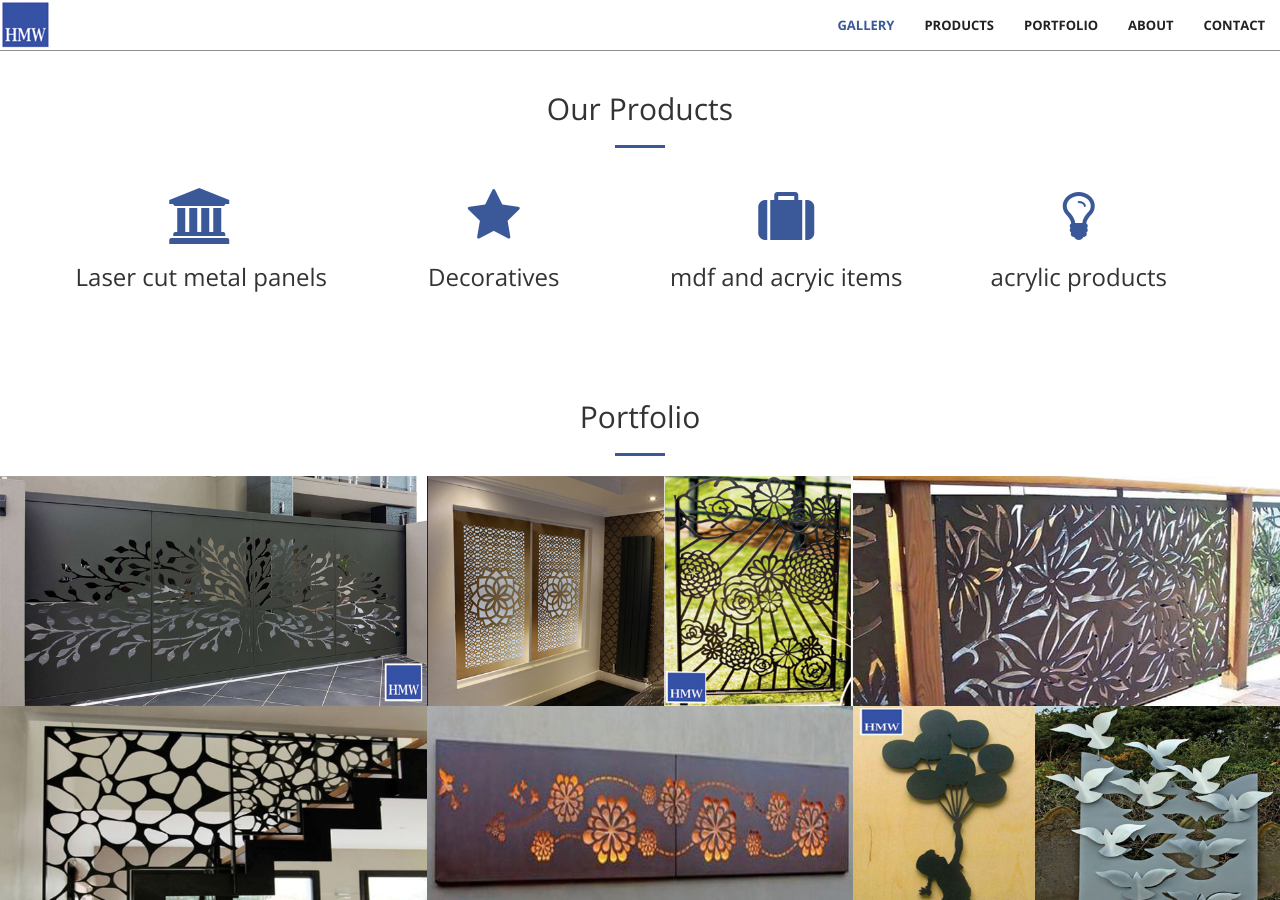
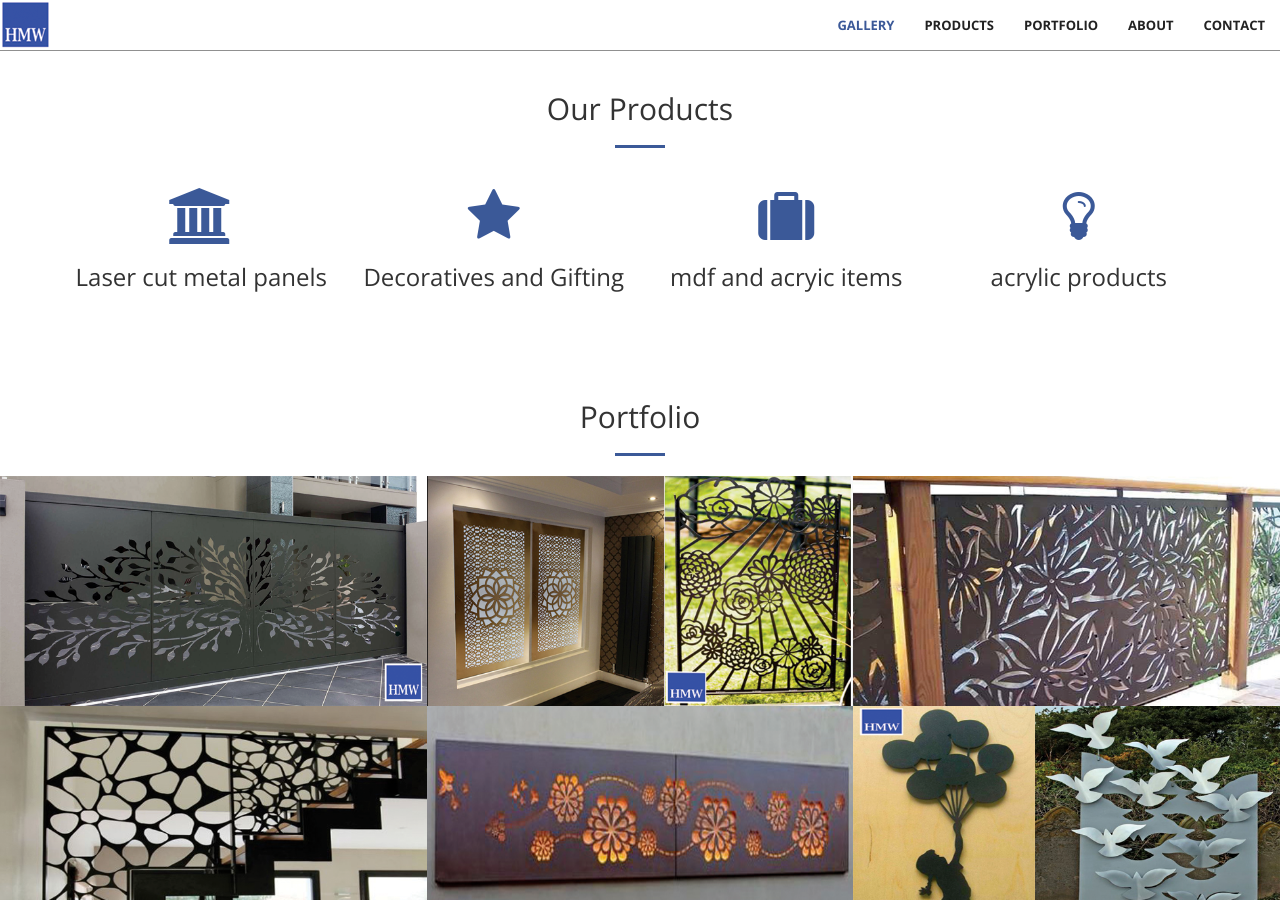
Before and after one commit to srinirover/srinirover.github.io, a Jekyll site: the page built from index.html, in a window 1280 px wide and 900 px high, scrolled down 1709 px. Built offline with Jekyll 4.4.1, drawn with Linux system fonts in a browser that asks for light colours.

Commit message:
Update services.html

```diff
--- a/_includes/services.html
+++ b/_includes/services.html
@@ -18,7 +18,7 @@
             <div class="col-lg-3 col-md-6 text-center">
                 <div class="service-box">
                     <i class="fa fa-4x fa-star wow bounceIn text-primary" data-wow-delay=".1s"></i>
-                    <h3>Decoratives</h3>
+                    <h3>Decoratives and Gifting</h3>
                 </div>
             </div>
             <div class="col-lg-3 col-md-6 text-center">
```
